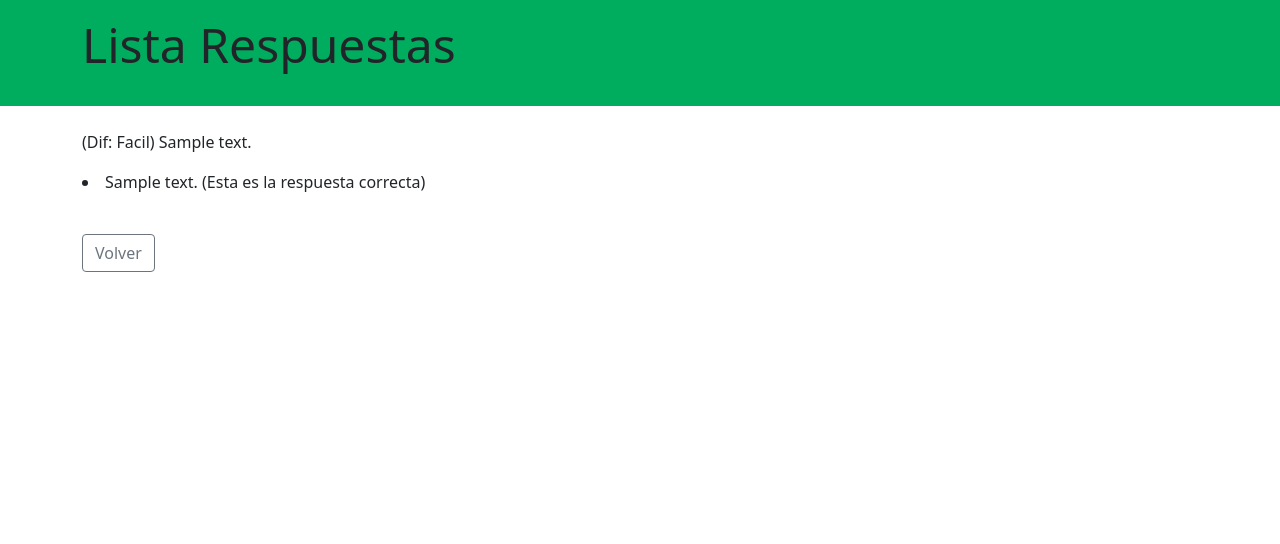
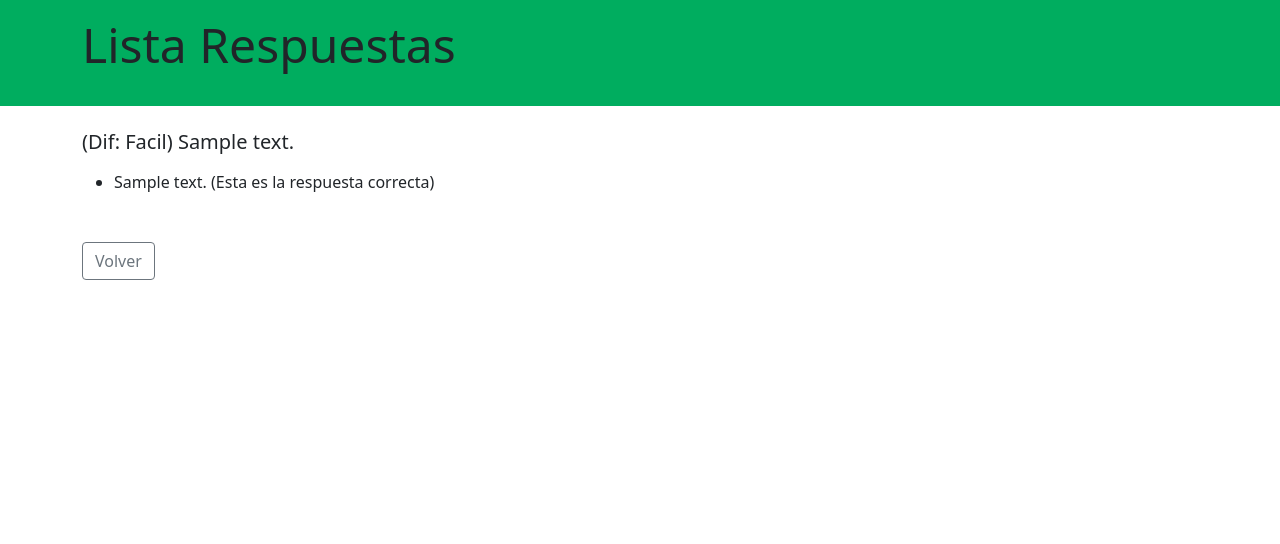
Before and after one commit to AndrRod/Proyecto-Informatorio-Grupo-4, a Django app: page /Adm/detalle_pregunta/1/ in a window 1280 px wide. Shown: the part 56-600 px from the top of the page. Run offline with Django 3.2, Linux system fonts and the light colour scheme; a user stored in the database is signed in; tables that the repository leaves empty hold one stand-in row (values such as "Sample post"); some libraries are stand-ins or nearby versions.

Commit message:
viendo detalles

```diff
--- a/Administrador/templates/cargar_preguntas.html
+++ b/Administrador/templates/cargar_preguntas.html
@@ -19,12 +19,12 @@
   {% if messages %}
         <div class="alert alert-warning alert-dismissible fade show" role="alert">
     {% csrf_token %}
+            <button type="button" class="close" data-dismiss="alert" aria-label="Close">
+                <span aria-hidden="true">&times;</span>
+            </button>
             {% for message in messages %}
                  {{ message }}
             {% endfor %}
-            <button type="button" class="close" data-dismiss="alert" aria-label="Close">
-                <span aria-hidden="true">&times;</span>
-            </button>
         </div>
 
 
--- a/Administrador/templates/lista_preguntas.html
+++ b/Administrador/templates/lista_preguntas.html
@@ -19,12 +19,12 @@
     {% if messages %}
         <div class="alert alert-warning alert-dismissible fade show" role="alert">
     {% csrf_token %}
+            <button type="button" class="close" data-dismiss="alert" aria-label="Close">
+                <span aria-hidden="true">&times;</span>
+            </button>
             {% for message in messages %}
                  {{ message }}
             {% endfor %}
-            <button type="button" class="close" data-dismiss="alert" aria-label="Close">
-                <span aria-hidden="true">&times;</span>
-            </button>
         </div>
 
     {% endif %}
--- a/Administrador/templates/respuestas_detalle.html
+++ b/Administrador/templates/respuestas_detalle.html
@@ -22,18 +22,18 @@
 
     <div class="row">
 
-      <div class="col-sm-4">
-        {{ pregunta }}
+      <div class="col-sm-5">
+        <h5>{{ pregunta }}</h5>
 
         {% for opciones in pregunta.opciones.all %}
 
-        <p>
 
+        <ul class='py-2'>
             <li> {{ opciones.texto }}
-            {% if opciones.correcta %}  (Esta es la respuesta correcta) {% endif %}
+                {% if opciones.correcta %}  (Esta es la respuesta correcta) {% endif %}
             </li>
 
-        </p>
+        </ul>
         {% endfor %}
 		</form>
 
--- a/Usuario/templates/resultados_multiplechoice.html
+++ b/Usuario/templates/resultados_multiplechoice.html
@@ -9,6 +9,7 @@
 
 {% comment %} {{ CANT_PREG_POR_JUEGO}}
 {{ contador_preg }} {% endcomment %}
+
 {% if contador_preg == CANT_PREG_POR_JUEGO or pregunta is None%}
 	{% for users in usuario %}
 		{% if users.usuario.username == user.username %}
@@ -57,7 +58,7 @@
 	<h1 class="text-center my-4">
 		<span class="">
 				<!-- <p>Los {{contar_user}} mejores jugadores</p> -->
-				Para compartir tu Resultado y verlo en la Tabla de posiciones <br> tienes que iniciar una partida y terminarla!!!!
+				Para compartir tu Resultado <br> y ver el resultado definitivo en la Tabla de posiciones <br> tienes que iniciar una partida y terminarla!!!!
 
 				<h4>Sigue tu partida presionado el boton <a class="btn btn-outline-success btn-md btn-block" href="/Usuario/Jugar">jugar</a></h4>
 		</span>
--- a/Usuario/templates/tabla_posiciones.html
+++ b/Usuario/templates/tabla_posiciones.html
@@ -6,6 +6,8 @@
 
 {% block content %}
 {% if contador_preguntas == CANT_PREG_POR_JUEGO or pregunta is None%}
+
+
 <div class="container">
 	<h1 class="text-center my-4">
 		<span class="">
--- a/Usuario/views.py
+++ b/Usuario/views.py
@@ -67,6 +67,8 @@ def tablero(request):
 @login_required(login_url= '/')
 def Juego(request):
     UsuarioJugador, created = Usuario.objects.get_or_create(usuario=request.user)
+
+
 
 
 
```
Also changed, not shown: Administrador/templates/resultados_historico.html (line endings or trailing spaces).
